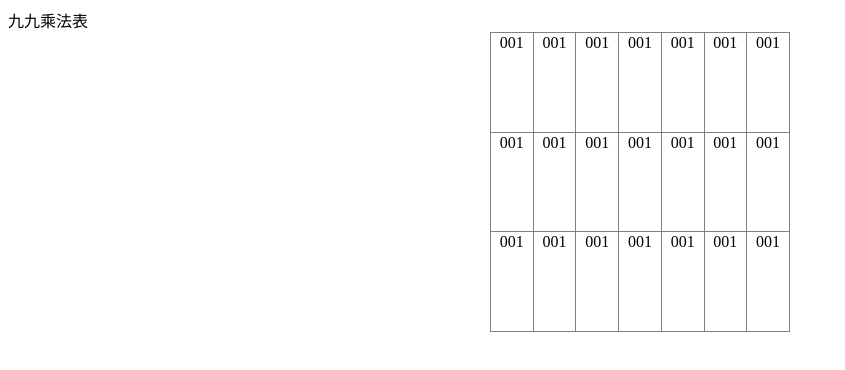
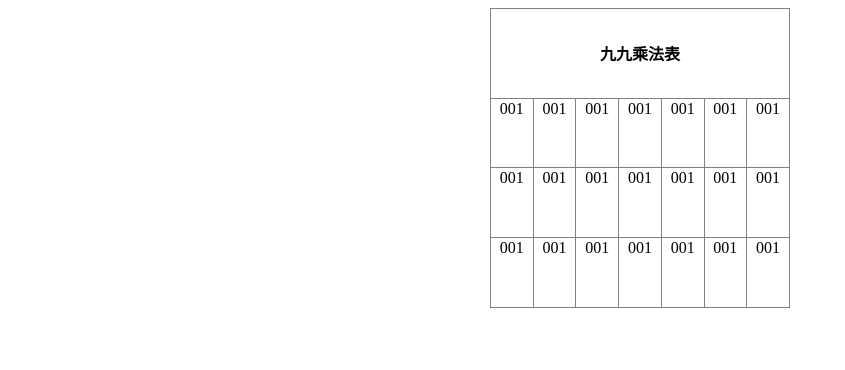
Before and after one commit to mchollare/uououo, a plain HTML site: page index.html in a window 1280 px wide. Shown: the whole page, without its empty margins (0-845 px from the left). Drawn offline with Linux system fonts and the light colour scheme.

Commit message:
ㄆㄎ ㄊ

```diff
--- a/index.html
+++ b/index.html
@@ -24,9 +24,9 @@
 
     <table border="1" width="300" align="center">
 
-          <tr
+          <tr>
 
-          <th colspan="4" >九九乘法表</th>
+          <th colspan="7" >九九乘法表</th>
       </tr>
           </tr>
 
```
